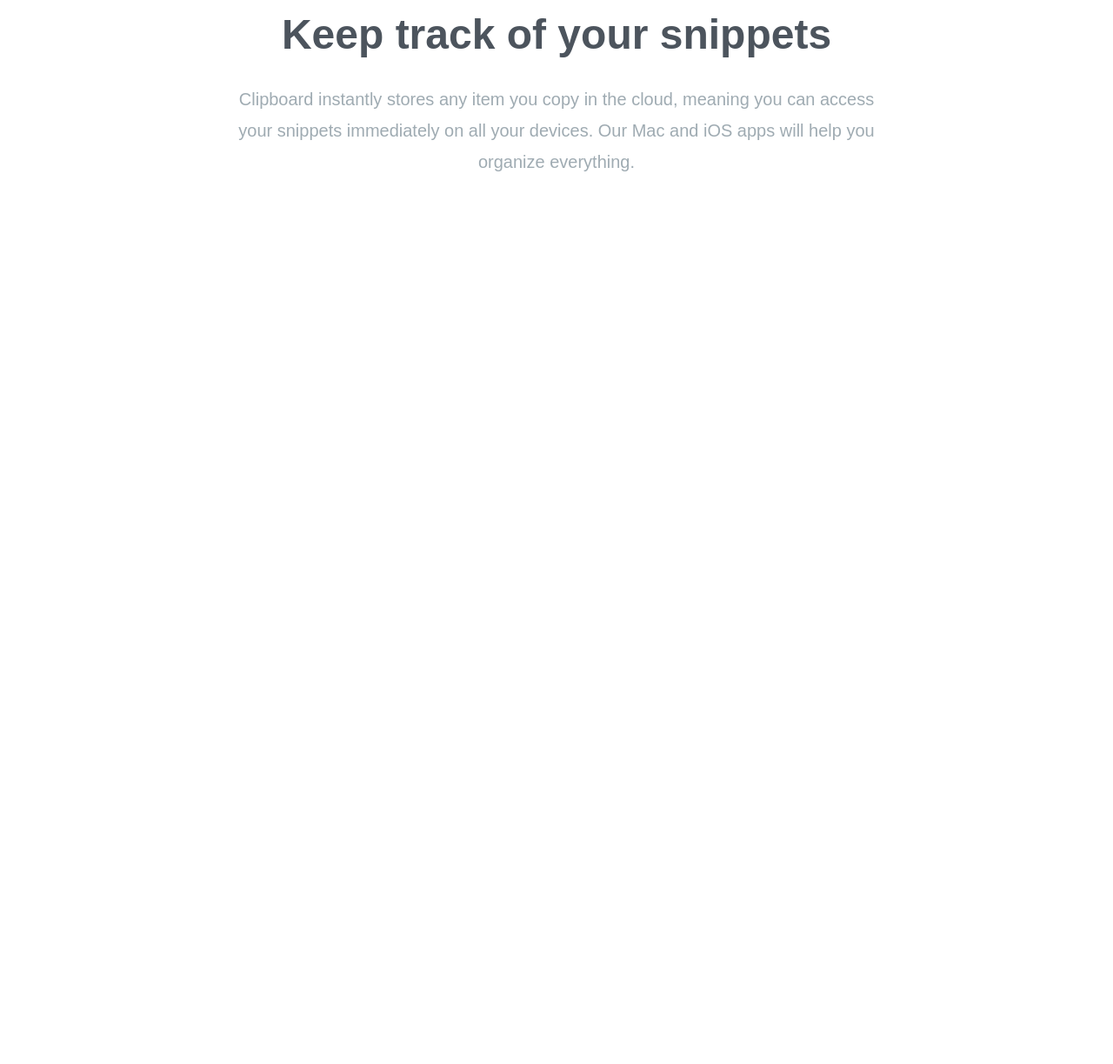
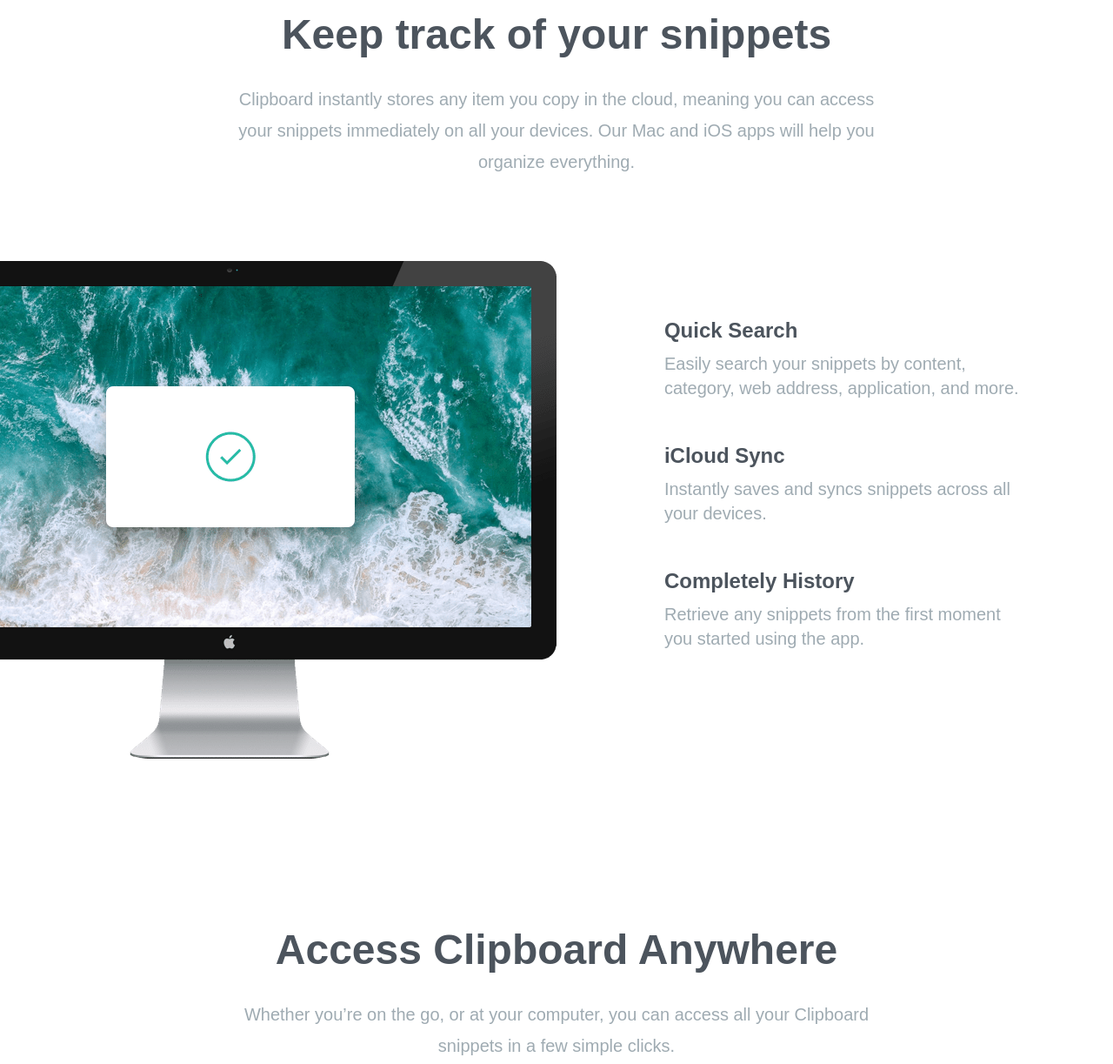
Before and after one commit to patrykpilek/tailwind-css-from-scratch, a website: page src/clipboard/index.html in a window 1280 px wide. Shown: the part 713-1936 px from the top of the page at 87% size. Before the commit the page ends 1013 px from the top, so only its background shows below. Drawn offline with Linux system fonts and the light colour scheme; a web font is replaced by a local one.

Commit message:
Features section and items

```diff
--- a/src/clipboard/index.html
+++ b/src/clipboard/index.html
@@ -46,5 +46,58 @@
             </p>
         </div>
     </section>
+
+    <!-- Features Section -->
+    <section id="features">
+        <div class="section-container my-20">
+            <div class="relative flex flex-col md:flex-row md:space-x-32">
+                <!-- Image -->
+                <div class="md:w-1/2">
+                    <img src="images/image-computer.png" alt="feature image" class="md:absolute top-0 right-[50%]" />
+                </div>
+
+                <!-- Items Container -->
+                <div class="flex flex-col mt-16 mb-24 space-y-12 text-xl md:w-1/2 md:mb-60 md:text-left md:pl-16">
+                    <!-- Item 1 -->
+                    <div>
+                        <h5>Quick Search</h5>
+                        <p class="max-w-md text-grayishBlue">
+                            Easily search your snippets by content, category, web address,
+                            application, and more.
+                        </p>
+                    </div>
+                    <!-- Item 2 -->
+                    <div>
+                        <h5>iCloud Sync</h5>
+                        <p class="max-w-md text-grayishBlue">
+                            Instantly saves and syncs snippets across all your devices.
+                        </p>
+                    </div>
+                    <!-- Item 3 -->
+                    <div>
+                        <h5>Completely History</h5>
+                        <p class="max-w-md text-grayishBlue">
+                            Retrieve any snippets from the first moment you started using
+                            the app.
+                        </p>
+                    </div>
+                </div>
+            </div>
+        </div>
+    </section>
+
+    <!-- Access Anywhere Section -->
+    <section id="access">
+        <div class="section-container my-20">
+            <h3>Access Clipboard Anywhere</h3>
+            <p class="section-content mb-24 text-xl">
+                Whether you’re on the go, or at your computer, you can access all your
+                Clipboard snippets in a few simple clicks.
+            </p>
+
+            <img src="images/image-devices.png" alt="" class="mx-auto" />
+        </div>
+    </section>
+
 </body>
 </html>
```
Also changed, not shown: src/clipboard/css/style.css.
